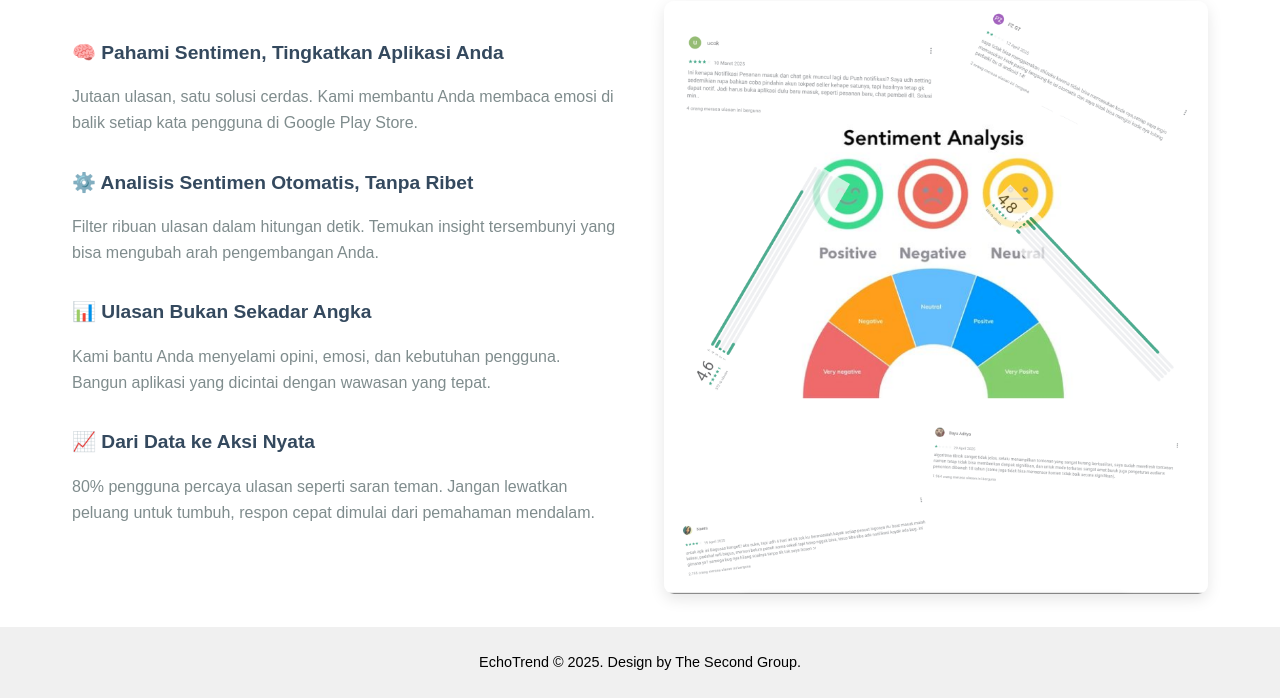
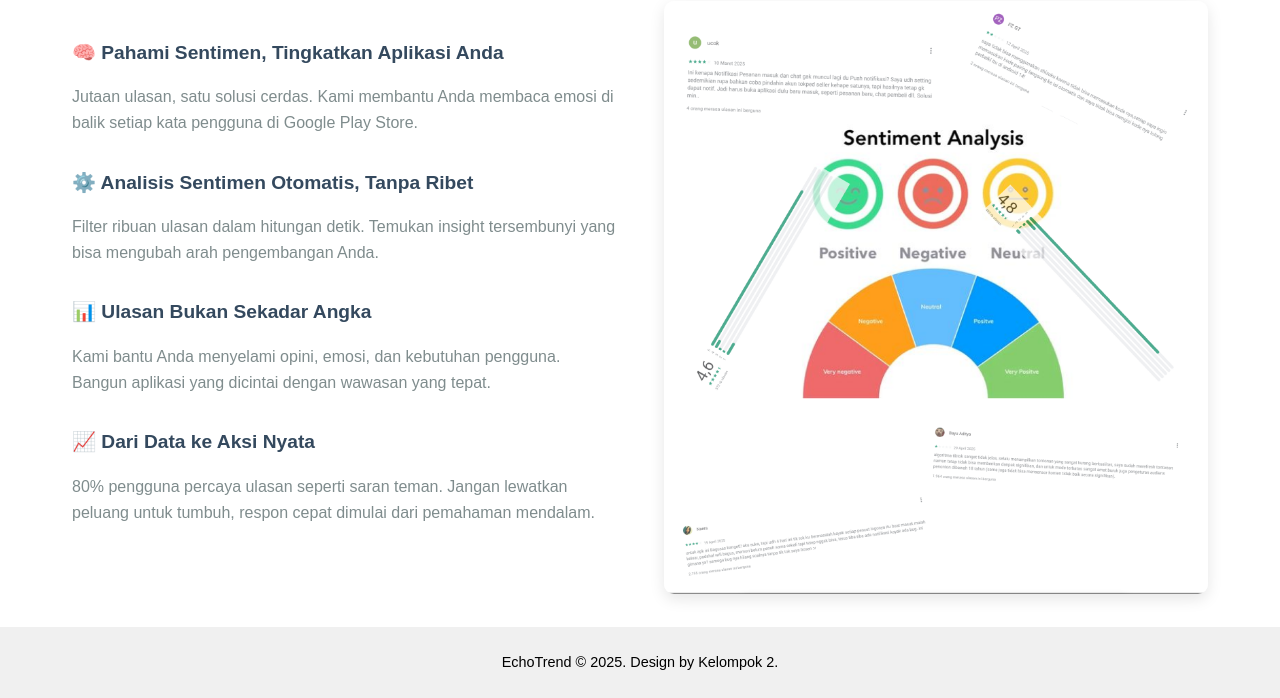
Before and after one commit to EchoTrend/analisissentimen, a plain HTML site: page index.html in a window 1280 px wide. Shown: the part 102-800 px from the top of the page. Drawn offline with Linux system fonts and the light colour scheme.

Commit message:
first commit

```diff
--- a/index.html
+++ b/index.html
@@ -45,7 +45,7 @@
     </section>
   </main>
   <footer>
-    EchoTrend © 2025. Design by The Second Group.
+    EchoTrend © 2025. Design by Kelompok 2.
   </footer>
   <script>
     const toggle = document.getElementById('menu-toggle');
```
